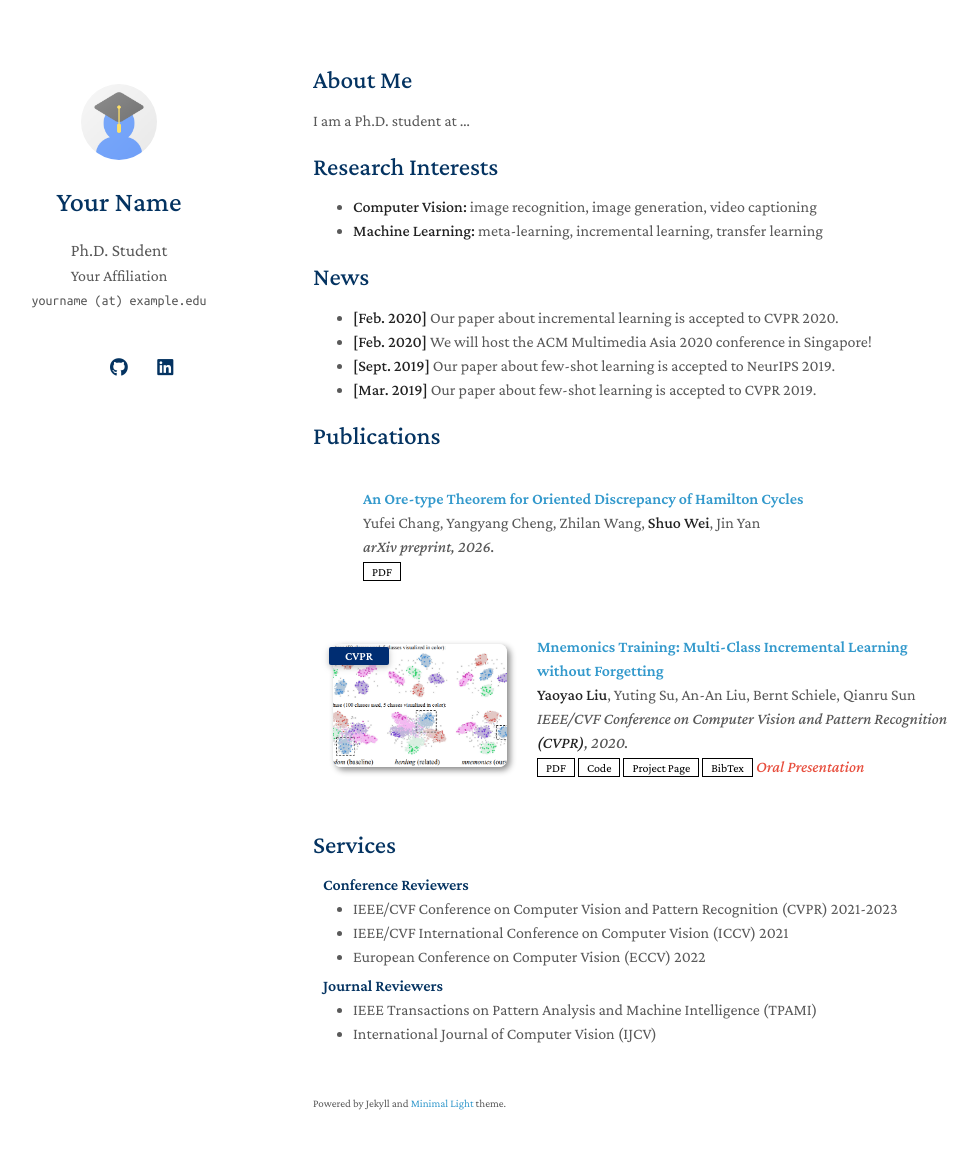
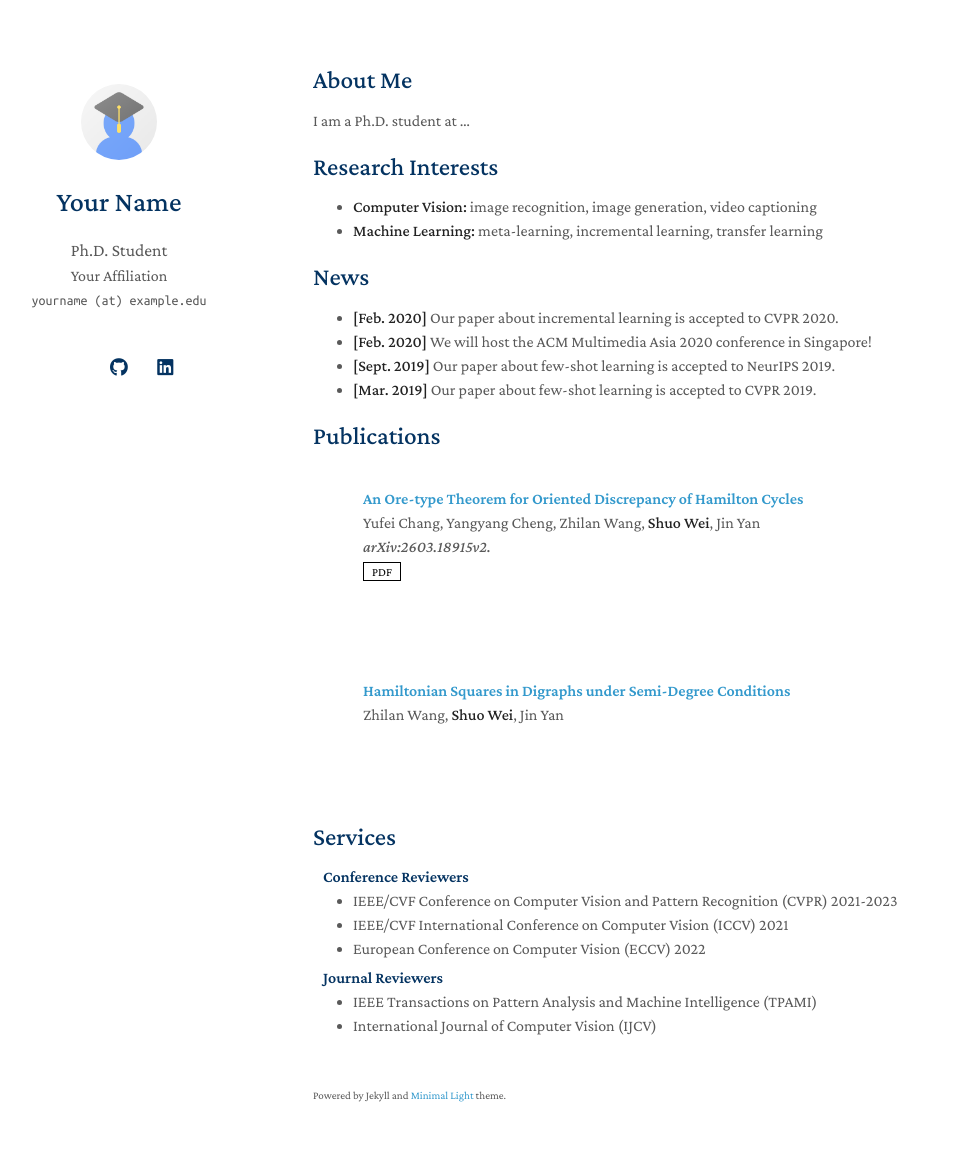
Before and after one commit to goal777/ShuoWei_SDU.github.io, a Jekyll site: the page built from index.md, in a window 1280 px wide and 1184 px high. Shown: the top 1149 px of the window, without its empty margins (157-1134 px from the left). Built offline with Jekyll 4.4.1, drawn with Linux system fonts in a browser that asks for light colours; a style sheet for code colours, icons or effects is not loaded; our own code applies the rules of GitHub Pages for plain Markdown files.

Commit message:
Update publication details and replace an entry
Updated conference information for a publication and removed an outdated entry while adding a new one.

```diff
--- a/_data/publications.yml
+++ b/_data/publications.yml
@@ -3,16 +3,9 @@ main:
   - title: An Ore-type Theorem for Oriented Discrepancy of Hamilton Cycles
     authors: Yufei Chang, Yangyang Cheng, Zhilan Wang, <strong>Shuo Wei</strong>, Jin Yan
     conference_short: arXiv
-    conference: arXiv preprint, 2026.
+    conference:  arXiv:2603.18915v2.
     pdf: https://arxiv.org/pdf/2603.18915
 
-  - title: "Mnemonics Training: Multi-Class Incremental Learning without Forgetting"
-    authors: <strong>Yaoyao Liu</strong>, Yuting Su, An-An Liu, Bernt Schiele, Qianru Sun
-    conference_short: CVPR
-    conference: IEEE/CVF Conference on Computer Vision and Pattern Recognition <strong>(CVPR)</strong>, 2020.
-    pdf: https://arxiv.org/pdf/2002.10211.pdf
-    code: https://github.com/yaoyao-liu/class-incremental-learning/tree/main/mnemonics-training
-    page: https://class-il.mpi-inf.mpg.de/mnemonics/
-    bibtex: https://class-il.mpi-inf.mpg.de/mnemonics/
-    notes: Oral Presentation
-    image: ./assets/img/teaser_example.png
+  - title: Hamiltonian Squares in Digraphs under Semi-Degree Conditions
+    authors: Zhilan Wang, <strong>Shuo Wei</strong>, Jin Yan
+    pdf:
```
